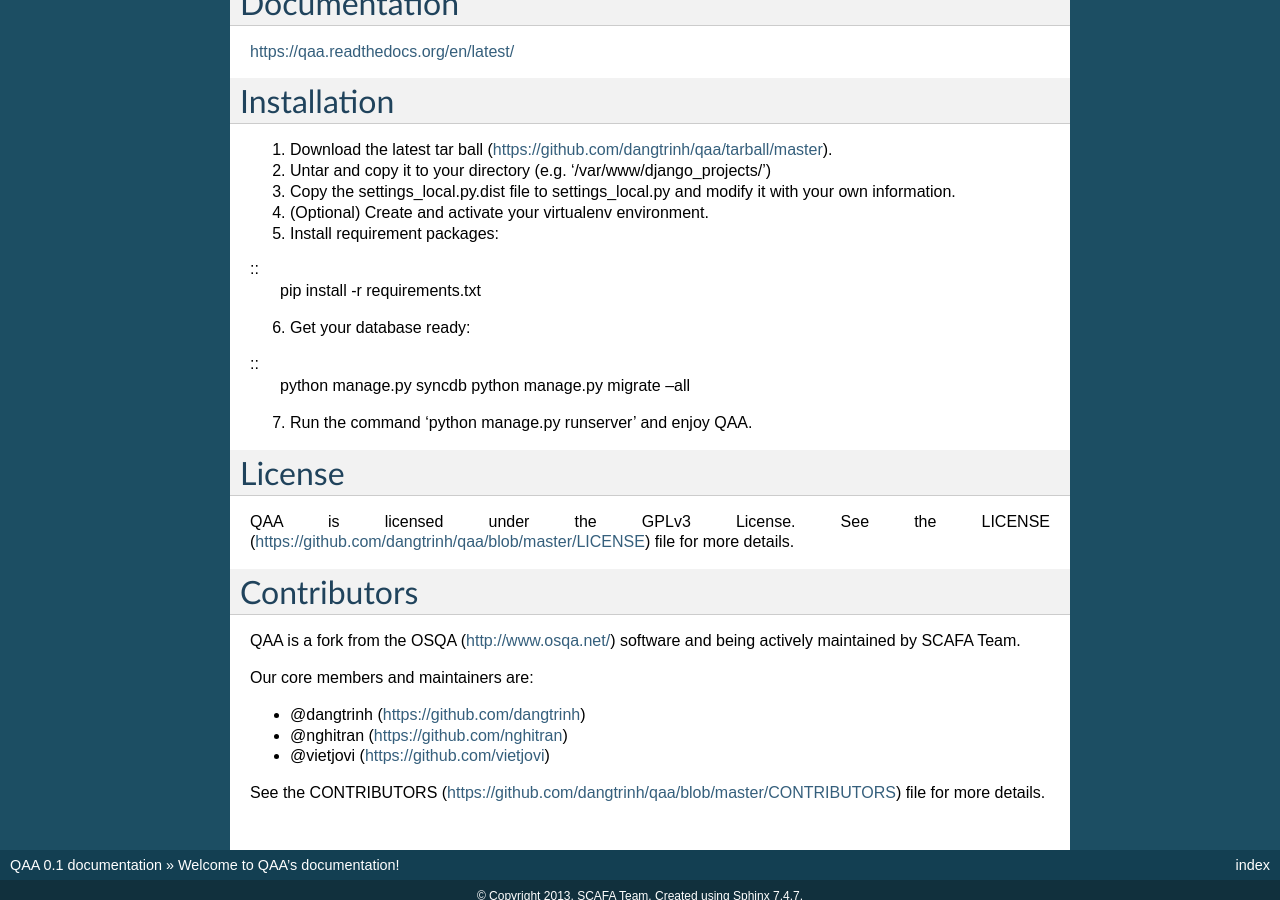
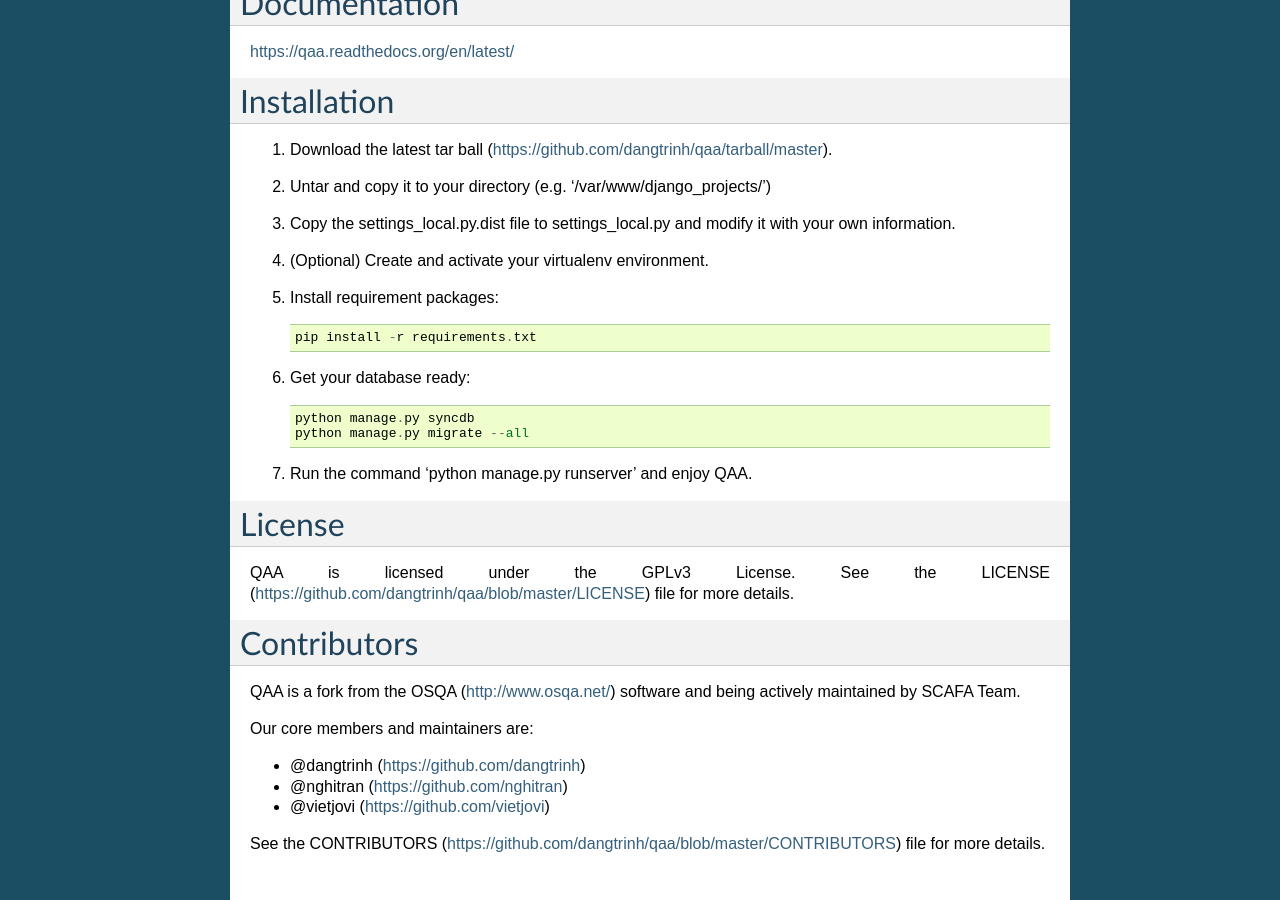
Before and after one commit to nghitran/qaa, a Sphinx documentation site: the page built from docs/source/index.rst, in a window 1280 px wide and 900 px high, scrolled down 846 px. Built offline with Sphinx 7.4.7, drawn with Linux system fonts in a browser that asks for light colours.

```diff
--- a/docs/source/index.rst
+++ b/docs/source/index.rst
@@ -65,14 +65,12 @@ Installation
 2. Untar and copy it to your directory (e.g. '/var/www/django_projects/')
 3. Copy the settings_local.py.dist file to settings_local.py and modify it with your own information.
 4. (Optional) Create and activate your virtualenv environment.
-5. Install requirement packages:
+5. Install requirement packages::
 
-::
     pip install -r requirements.txt
 
-6. Get your database ready:
+6. Get your database ready::
 
-::
     python manage.py syncdb
     python manage.py migrate --all
 
```
